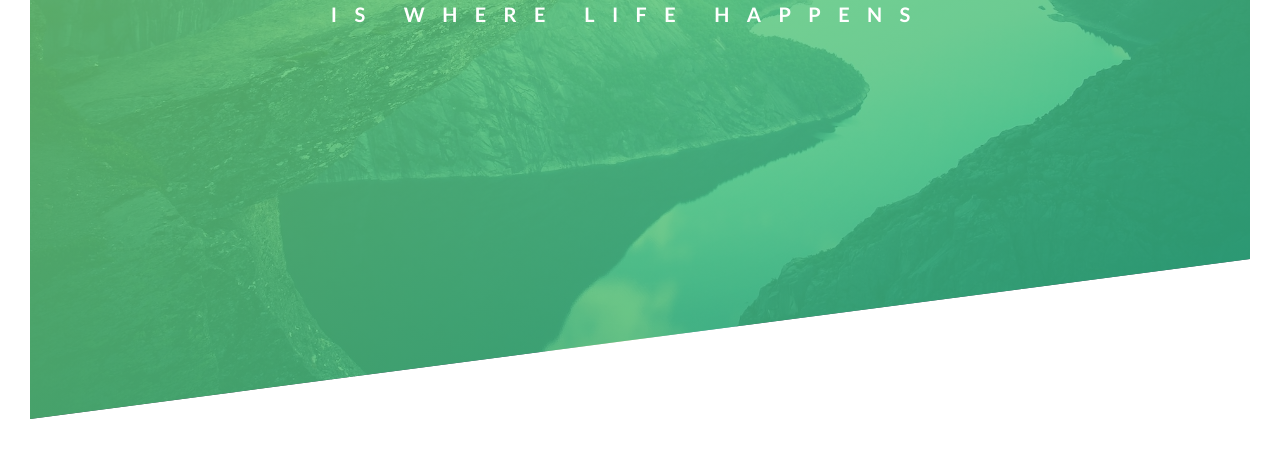
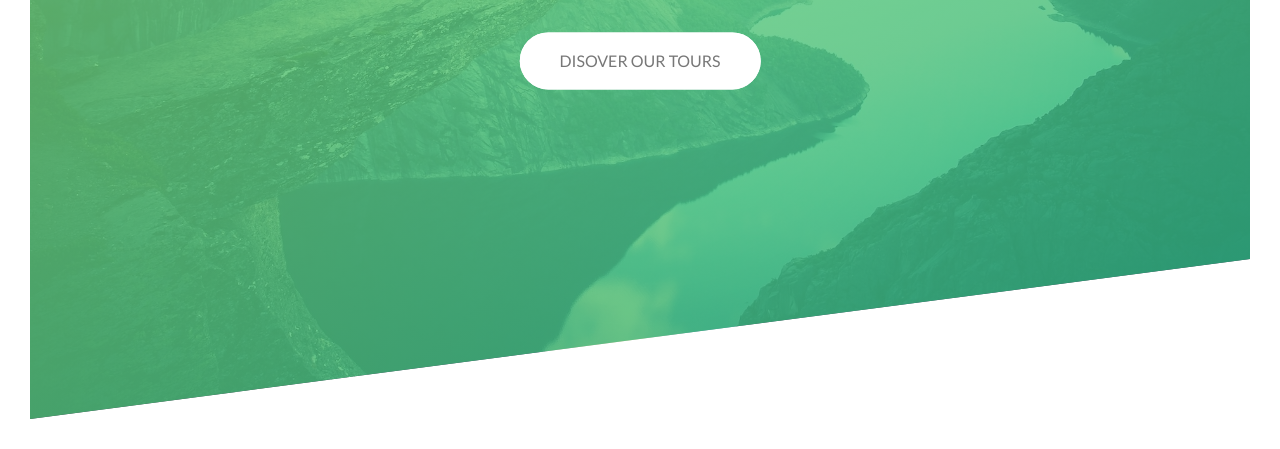
Before and after one commit to arunav999/Natours, a plain HTML site: page index.html in a window 1280 px wide. Shown: the part 371-820 px from the top of the page. Drawn offline with Linux system fonts and the light colour scheme.

Commit message:
created btn and animations

```diff
--- a/css/style.css
+++ b/css/style.css
@@ -53,11 +53,13 @@ body {
   top: 40%;
   left: 50%;
   transform: translate(-50%, -50%);
+  text-align: center;
 }
 
 .heading-primary {
   color: #fff;
   text-transform: uppercase;
+  margin-bottom: 6rem;
 
   backface-visibility: hidden;
 }
@@ -109,3 +111,68 @@ body {
     transform: translate(0);
   }
 }
+
+@keyframes moveInBottom {
+  0% {
+    opacity: 0;
+    transform: translateY(3rem);
+  }
+
+  100% {
+    opacity: 1;
+    transform: translateY(0);
+  }
+}
+
+.btn:link,
+.btn:visited {
+  text-transform: uppercase;
+  text-decoration: none;
+  padding: 1.5rem 4rem;
+  display: inline-block;
+  border-radius: 10rem;
+  transition: all 0.2s;
+  position: relative;
+}
+
+.btn:hover {
+  transform: translateY(-0.3rem);
+  box-shadow: 0 1rem 2rem #00000033;
+}
+
+.btn:active {
+  transform: translateY(-0.1rem);
+  box-shadow: 0 0.5rem 1rem #00000033;
+}
+
+.btn-white {
+  background-color: #fff;
+  color: #777;
+}
+
+.btn::after {
+  content: "";
+  display: inline-block;
+  height: 100%;
+  width: 100%;
+  border-radius: 10rem;
+  position: absolute;
+  top: 0;
+  left: 0;
+  z-index: -1;
+  transition: all 0.4s;
+}
+
+.btn-white::after {
+  background-color: #fff;
+}
+
+.btn:hover::after {
+  transform: scaleX(1.4) scaleY(1.6);
+  opacity: 0;
+}
+
+.btn-animated {
+  animation: moveInBottom 0.5s ease-out 0.75s;
+  animation-fill-mode: backwards;
+}
--- a/index.html
+++ b/index.html
@@ -21,6 +21,8 @@
           <span class="heading-primary-main">Outdoors</span>
           <span class="heading-primary-sub">is where life happens</span>
         </h1>
+
+        <a href="#" class="btn btn-white btn-animated">Disover our tours</a>
       </div>
     </header>
   </body>
```
